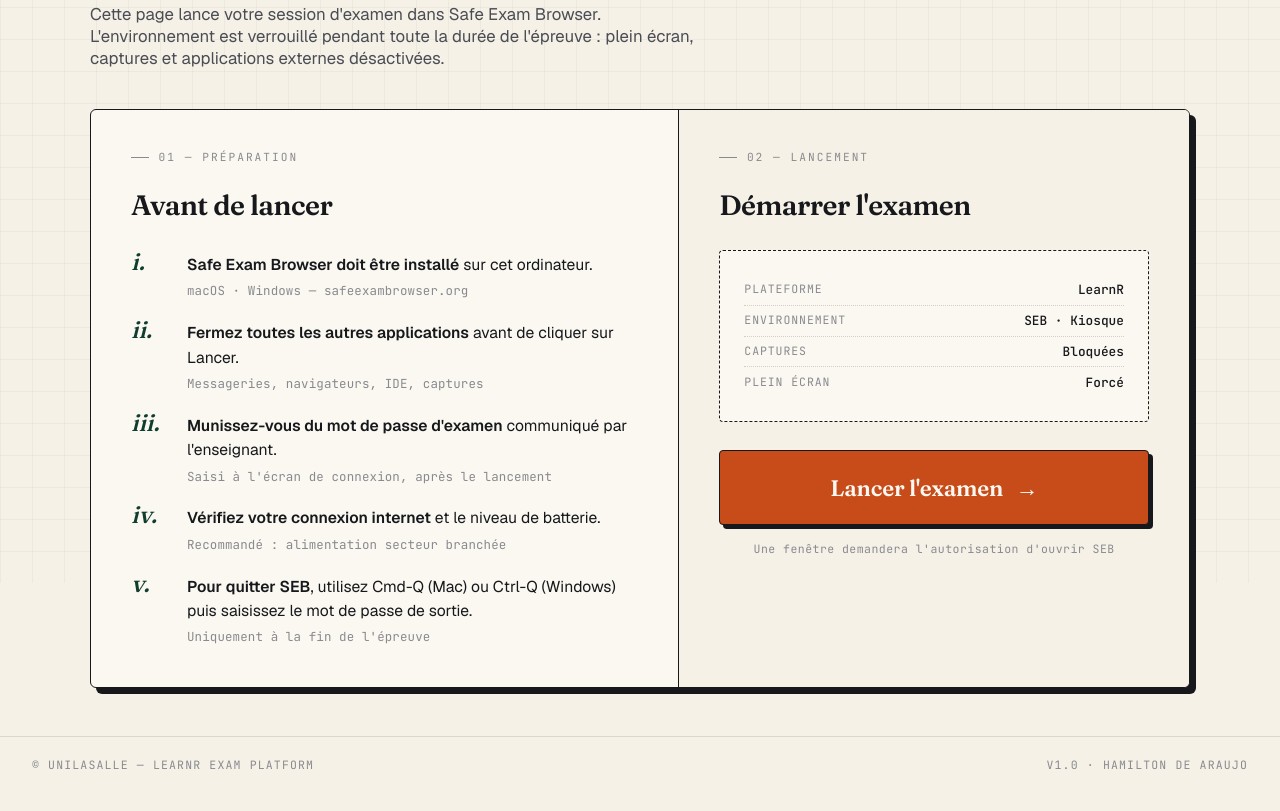
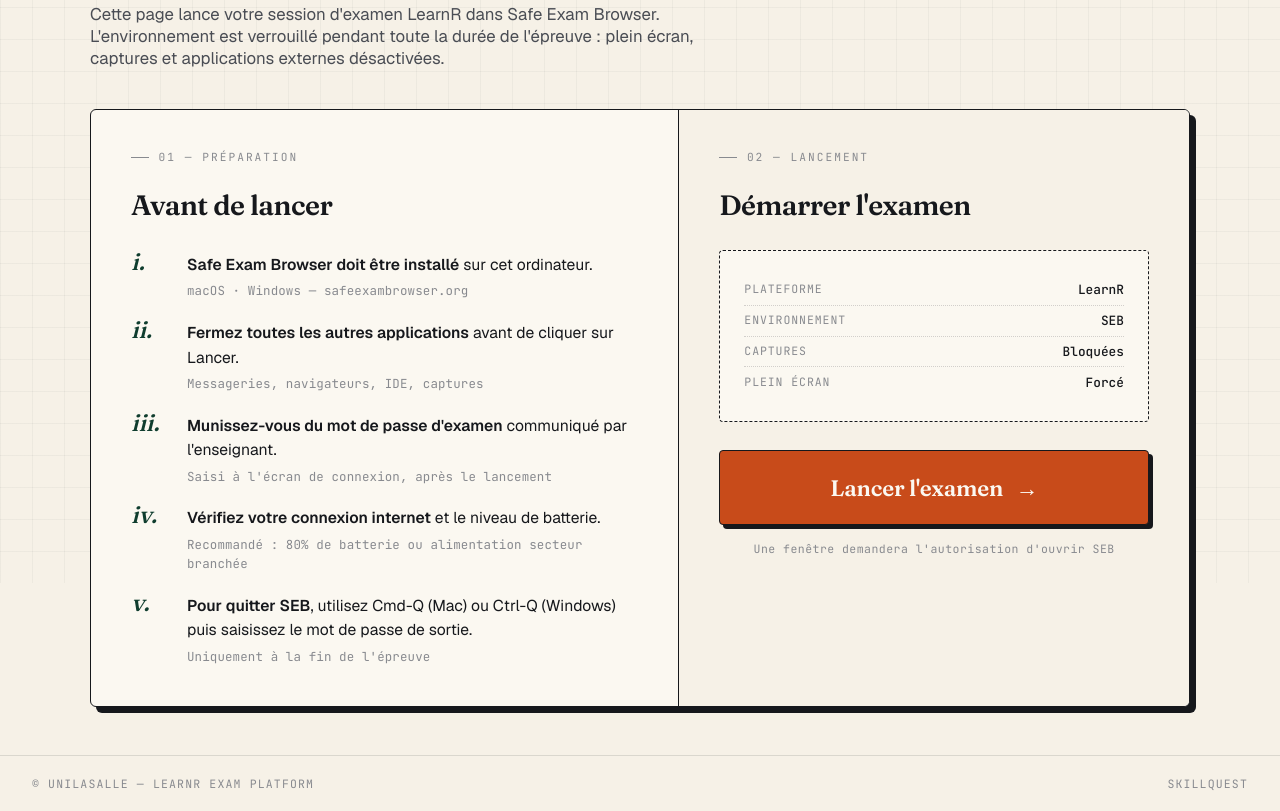
Before and after one commit to hamiltonrmat/accueil_R, a plain HTML site: page index.html in a window 1280 px wide. Shown: the part 217-1028 px from the top of the page. Drawn offline with nearby package versions, Linux system fonts and the light colour scheme.

Commit message:
Update index.html

```diff
--- a/index.html
+++ b/index.html
@@ -437,7 +437,7 @@
             <p class="eyebrow">Examen surveillé · Mode sécurisé</p>
             <h1 class="page-title">Bienvenue sur <em>LearnR</em></h1>
             <p class="page-sub">
-                Cette page lance votre session d'examen dans Safe Exam Browser.
+                Cette page lance votre session d'examen LearnR dans Safe Exam Browser.
                 L'environnement est verrouillé pendant toute la durée de l'épreuve :
                 plein écran, captures et applications externes désactivées.
             </p>
@@ -475,7 +475,7 @@
                             <span class="num">iv.</span>
                             <span class="text">
                                 <strong>Vérifiez votre connexion internet</strong> et le niveau de batterie.
-                                <span class="hint">Recommandé : alimentation secteur branchée</span>
+                                <span class="hint">Recommandé : 80% de batterie ou alimentation secteur branchée</span>
                             </span>
                         </li>
                         <li>
@@ -502,7 +502,7 @@
                             </div>
                             <div class="launch-card-row">
                                 <span class="key">Environnement</span>
-                                <span class="val">SEB · Kiosque</span>
+                                <span class="val">SEB</span>
                             </div>
                             <div class="launch-card-row">
                                 <span class="key">Captures</span>
@@ -537,7 +537,7 @@
 
     <footer>
         <span>© UniLaSalle — LearnR Exam Platform</span>
-        <span>v1.0 · Hamilton de Araujo</span>
+        <span>SkillQuest</span>
     </footer>
 
     <script>
```
